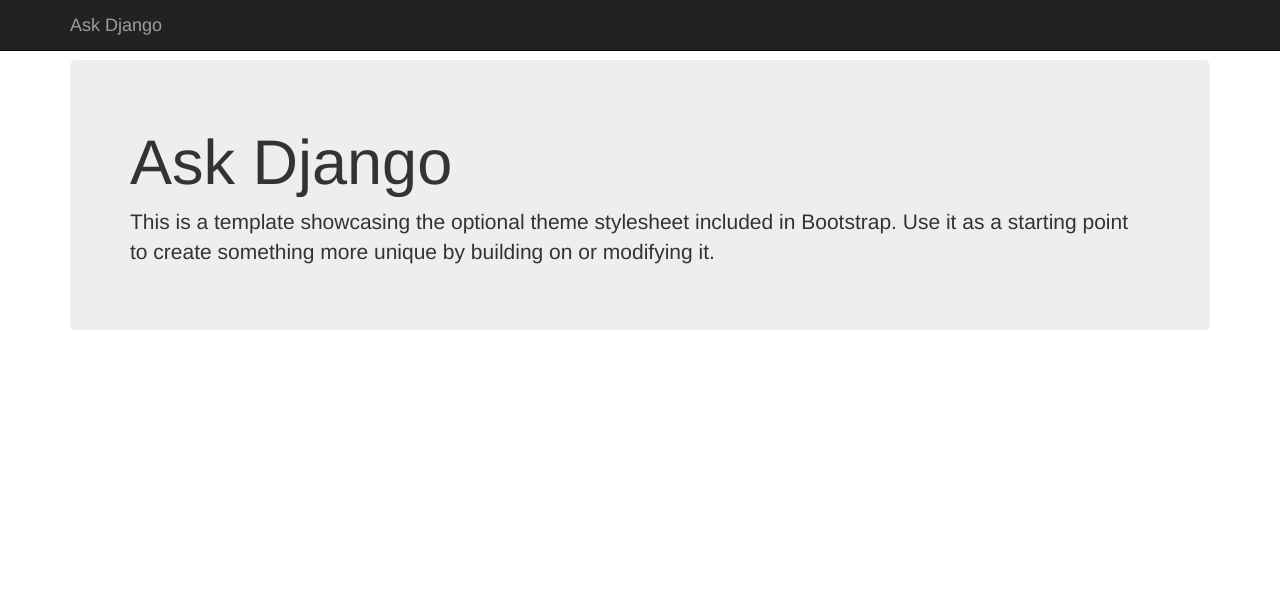
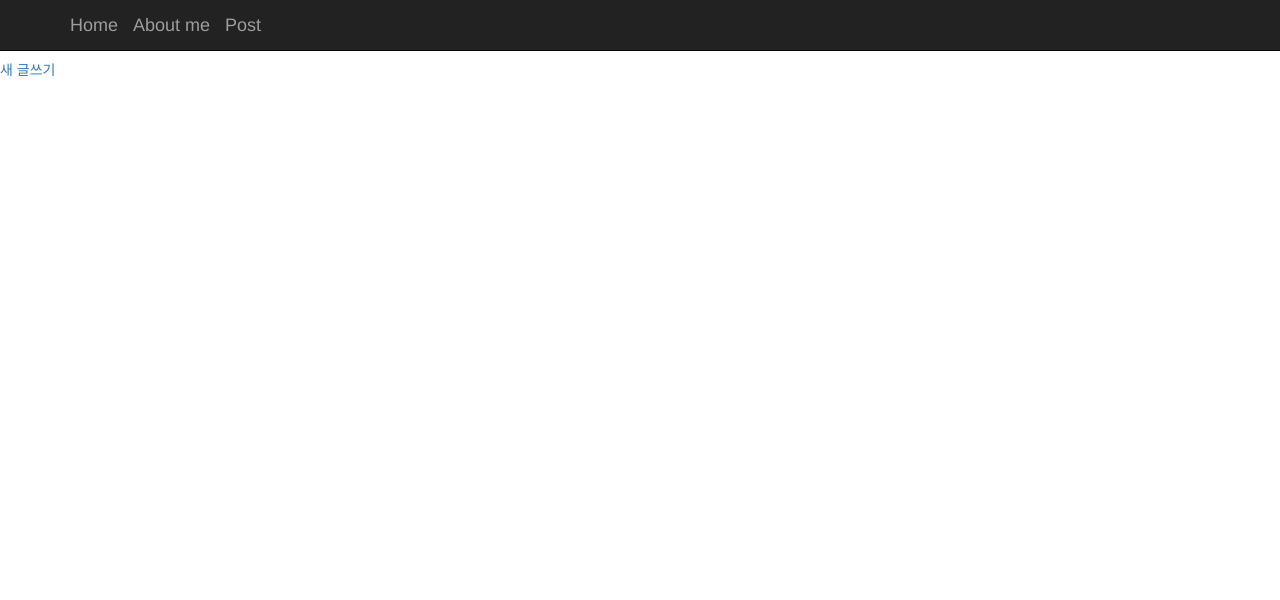
Before and after one commit to JooeunAhn/Ahnblog, a Django app: page /posts/ in a window 1280 px wide. Shown: the top 600 px of the page. Run offline with Django 3.2, Linux system fonts and the light colour scheme; data that the repository does not hold is empty; some libraries are stand-ins or nearby versions.

Commit message:
post_new, about_me 생성, media, static 설정

```diff
--- /dev/null
+++ b/Ahnblog/Ahnblog/templates/base.html
@@ -0,0 +1,51 @@
+
+{% load bootstrap3 %}
+<!DOCTYPE html>
+<html>
+<head>
+<meta charset="utf-8" />
+<meta name="viewport" content="width=device-width,initial-scale=1.0,minimum-scale=1.0,maximum-scale=1.0,user-scalable=no" />
+<title>JooEun</title>
+<link rel="stylesheet" href="https://maxcdn.bootstrapcdn.com/bootstrap/3.3.6/css/bootstrap.min.css" />
+<style>
+body {
+    padding-top: 60px;
+}
+html {
+  position: relative;
+  min-height: 100%;
+}
+body {
+  margin-bottom: 60px;
+}
+.footer {
+  position: absolute;
+  bottom: 0;
+  width: 100%;
+  height: 60px;
+  background-color: #f5f5f5;
+}
+</style>
+</head>
+<body>
+<div class="navbar navbar-inverse navbar-fixed-top">
+    <div class="container">
+        <div class="navbar-header">
+            <a class="navbar-brand" href="{% url "blog:index"%}">Home</a>
+            <a class="navbar-brand" href="{% url "blog:about_me" %}">About me</a>
+            <a class="navbar-brand" href="{% url "blog:post_list" %}">Post</a>
+        </div>
+    </div>
+</div>
+{% block content %}
+
+{% endblock %}
+
+<div class="footer">
+    <div class="container">
+        <p class="text-muted">Place sticky footer content here.</p>
+    </div>
+</div>
+
+</body>
+</html>
--- a/Ahnblog/Ahnblog/urls.py
+++ b/Ahnblog/Ahnblog/urls.py
@@ -16,7 +16,12 @@ Including another URLconf
 from django.conf.urls import url,include
 from django.contrib import admin
 from django.conf.urls.static import static
+from django.conf import settings
+
 urlpatterns = [
     url(r'^admin/', admin.site.urls),
     url(r'', include('blog.urls', namespace='blog')),
 ]
+
+urlpatterns += static(settings.MEDIA_URL,
+document_root=settings.MEDIA_ROOT)
--- a/Ahnblog/blog/models.py
+++ b/Ahnblog/blog/models.py
@@ -1,10 +1,11 @@
 from django.db import models
-
+from django.conf import settings
 # Create your models here.
 
 class Post(models.Model):
 	title=models.CharField(max_length=100, help_text='제목은 100글자')
+	author=models.ForeignKey(settings.AUTH_USER_MODEL)
 	content=models.TextField()
-	photo=models.ImageField(blank=True)
+	photo=models.ImageField(blank=True, upload_to="uploads/%Y/%m/%d")
 	create_at=models.DateTimeField(auto_now_add=True)
 	update_at=models.DateTimeField(auto_now=True)
--- a/Ahnblog/blog/templates/blog/index.html
+++ b/Ahnblog/blog/templates/blog/index.html
@@ -1,52 +1,13 @@
-<!doctype html>
-<html>
-<head>
-<meta charset="utf-8" />
-<meta name="viewport" content="width=device-width,initial-scale=1.0,minimum-scale=1.0,maximum-scale=1.0,user-scalable=no" />
-<title>Ask Django Blog</title>
-<link rel="stylesheet" href="https://maxcdn.bootstrapcdn.com/bootstrap/3.3.6/css/bootstrap.min.css" />
-<style>
-body {
-    padding-top: 60px;
-}
-html {
-  position: relative;
-  min-height: 100%;
-}
-body {
-  margin-bottom: 60px;
-}
-.footer {
-  position: absolute;
-  bottom: 0;
-  width: 100%;
-  height: 60px;
-  background-color: #f5f5f5;
-}
-</style>
-</head>
-<body>
+{% extends "base.html" %}
 
-<div class="navbar navbar-inverse navbar-fixed-top">
-    <div class="container">
-        <div class="navbar-header">
-            <a class="navbar-brand" href="#">Ask Django</a>
-        </div>
+{% block content %}
+
+<div class="container">
+    <div class="jumbotron">
+        <h1>JooEunAhn Blog</h1>
+        <p>Hi Hi, </p>
     </div>
 </div>
 
-<div class="container">
-    <div class="jumbotron">
-        <h1>Ask Django</h1>
-        <p>This is a template showcasing the optional theme stylesheet included in Bootstrap. Use it as a starting point to create something more unique by building on or modifying it.</p>
-    </div>
-</div>
 
-<div class="footer">
-    <div class="container">
-        <p class="text-muted">Place sticky footer content here.</p>
-    </div>
-</div>
-
-</body>
-</html>
+{% endblock %}
--- /dev/null
+++ b/Ahnblog/blog/templates/blog/post_list.html
@@ -0,0 +1,9 @@
+{% extends "base.html" %}
+{% block content %}
+{% for post in posts %}
+<a href = "{% url 'blog:post_detail' post.pk %}">
+{{post.title}}</a>
+{% endfor %}
+
+<a href="{% url 'blog:post_new' %}">새 글쓰기</a>
+{% endblock %}
--- a/Ahnblog/blog/urls.py
+++ b/Ahnblog/blog/urls.py
@@ -1,6 +1,10 @@
 from django.conf.urls import include, url
-from . import views
+from blog import views
 
 urlpatterns = [
-       url(r'',views.index,name="index"),
-        ]
+       url(r'^$',views.index,name="index"),
+       url(r'^posts/$',views.post_list,name='post_list'),
+       url(r'^posts/new/$', views.post_new, name='post_new'),
+       url(r'^posts/(?P<pk>\d+)/$', views.post_detail,name='post_detail'),
+       url(r'^about-me/$', views.about_me, name='about_me'),
+]
--- a/Ahnblog/blog/views.py
+++ b/Ahnblog/blog/views.py
@@ -1,6 +1,36 @@
-from django.shortcuts import render
-
+from django.shortcuts import render, redirect
+from blog.models import Post
+from blog.forms import PostForm
+from django.contrib.auth.decorators import login_required
 
 def index(request):
 	return render(request, 'blog/index.html')
+
+def post_list(request):
+	posts = Post.objects.all()
+	return render(request, 'blog/post_list.html', {
+		'posts':posts,
+		})
+
+def post_detail(request, pk):
+	post = Post.objects.get(pk=pk)
+	return render(request, 'blog/post_detail.html', {
+		'post':post,
+		})
+
+@login_required
+def post_new(request):
+	if request.method == "POST":
+		form=PostForm(request.POST, request.FILES)
+		if form.is_valid():
+			form = form.save(commit=False)
+			form.author = request.user
+			form.save()
+			return redirect("blog:post_list")
+	else:
+		post_form = PostForm()
+		return render(request, 'blog/post_form.html', {'post_form':post_form})
+
+def about_me(request):
+	return render(request, 'blog/about_me.html')
 # Create your views here.
```
Also changed, not shown: Ahnblog/Ahnblog/settings.py (+15 -1 lines), Ahnblog/blog/forms.py (added, +11 -0 lines), Ahnblog/blog/templates/blog/about_me.html (added, +8 -0 lines), Ahnblog/blog/templates/blog/post_detail.html (added, +10 -0 lines), Ahnblog/blog/templates/blog/post_form.html (added, +9 -0 lines), Ahnblog/Ahnblog/static/img/Ahn.jpg (added), Ahnblog/media/uploads/2016/05/23/thumb_IMG_0050_1024.jpg (added), Ahnblog/media/uploads/2016/05/23/thumb_IMG_0050_1024_oo8nlV7.jpg (added), Ahnblog/thumb_IMG_0050_1024.jpg (added).
